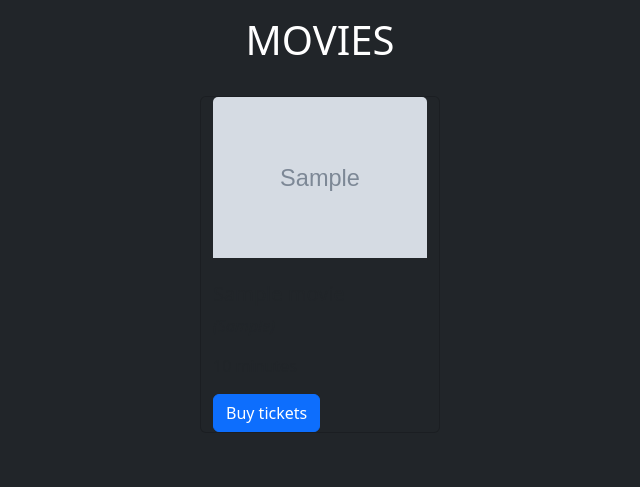
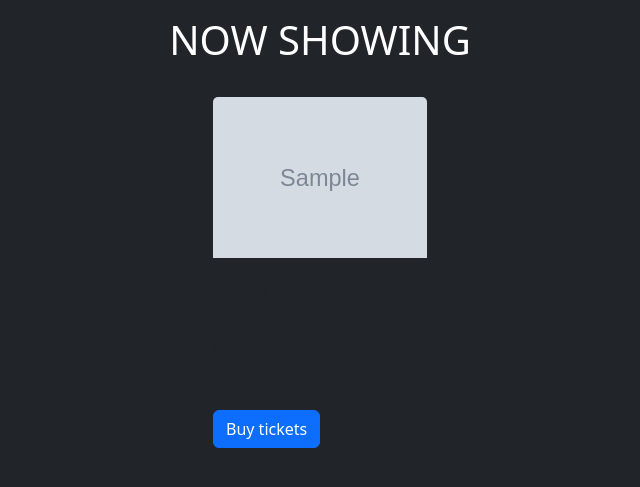
Before and after one commit to nichyhan/DSA5101_DjangoProject, a Django app: page /about-us/movies in a window 1280 px wide. Shown: the top 487 px of the page, without its empty margins (320-960 px from the left). Run offline with Django 3.2, Linux system fonts and the light colour scheme; tables that the repository leaves empty hold one stand-in row (values such as "Sample post"); grey boxes marked "Sample" are stand-in pictures; some libraries are stand-ins or nearby versions.

Commit message:
Fix layout of movie details

```diff
--- a/aboutus/templates/movie.html
+++ b/aboutus/templates/movie.html
@@ -8,31 +8,38 @@
 
     <meta charset="UTF-8">
     <title>Movies</title>
-    <body class="bg-dark"></body>
+
+</head>
+<body class="bg-dark">
 
     <div class="container p-3 mb-2 bg-dark text-white">
-        <div class="d-flex justify-content-center"><h1>MOVIES</h1></div>
+        <div class="d-flex justify-content-center"><h1>NOW SHOWING</h1></div>
         <br>
         <div class="row d-flex justify-content-center">
             {% for m in movies %}
-            <div class="card bg-dark" style="width: 15rem;">
-                <img src='{{ m.poster }}' class="card-img-top" alt="...">
+            <div class="card bg-dark border border-dark" style="width: 15rem;">
+                <div class="col-12">
+                    <img src='{{ m.poster }}' class="card-img-top" alt="...">
+                </div>
                 <br>
-                <h5 class="card-title">{{ m }}</h5>
-                <p class="card-text text-muted"><i>({{ m.grade }})</i></p>
-                <p class="card-text">{{ m.duration }} minutes</p>
-                <div class=".col-md-4">
-                    <a href="#" class="btn btn-primary">Buy tickets</a>
+                <div class="col-12">
+                    <h6 class="card-title" style="height: 42px; overflow: hidden;">{{ m }}</h6>
                 </div>
-
+                <div class="col-12">
+                    <p class="card-text text-muted" style="height: 30px; overflow: hidden;"><i>({{ m.grade }})</i></p>
+                </div>
+                <div class="col-12">
+                    <p class="card-text">{{ m.duration }} minutes</p>
+                </div>
+                <br>
+                <div class="col-12">
+                    <button type="button" class="btn btn-primary">Buy tickets</button>
+                </div>
+                <br>
             </div>
             {% endfor %}
         </div>
     </div>
 
-
-</head>
-<body>
-
 </body>
 </html>
--- a/aboutus/views.py
+++ b/aboutus/views.py
@@ -3,7 +3,7 @@
 from .models import Movie
 
 def index(request):
-    return HttpResponse("About us")
+    return render(request, 'aboutus.html')
 
 def movie(request):
     m = Movie.objects.all()
```
Also changed, not shown: aboutus/templates/aboutus.html (added, +34 -0 lines).
